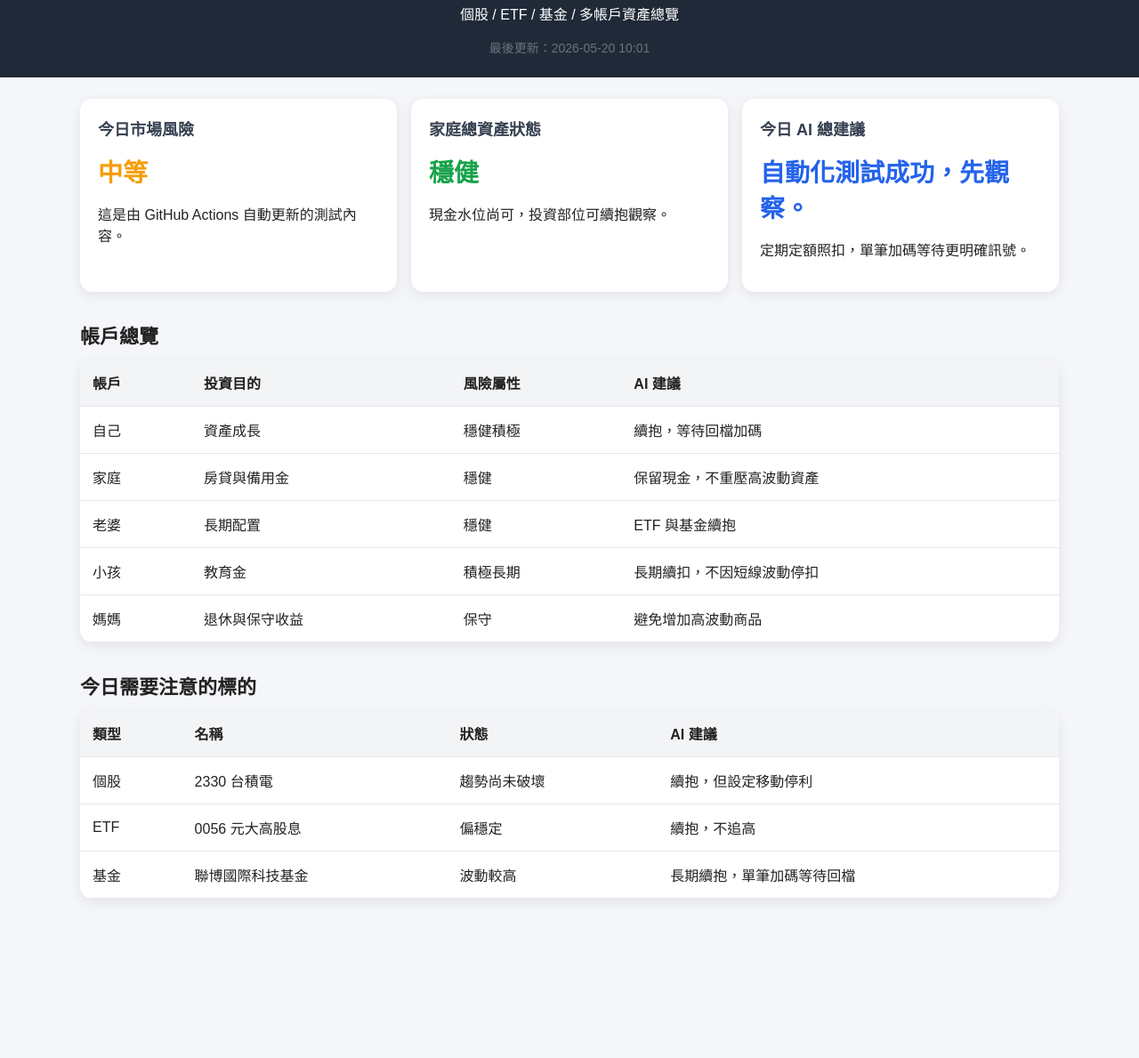
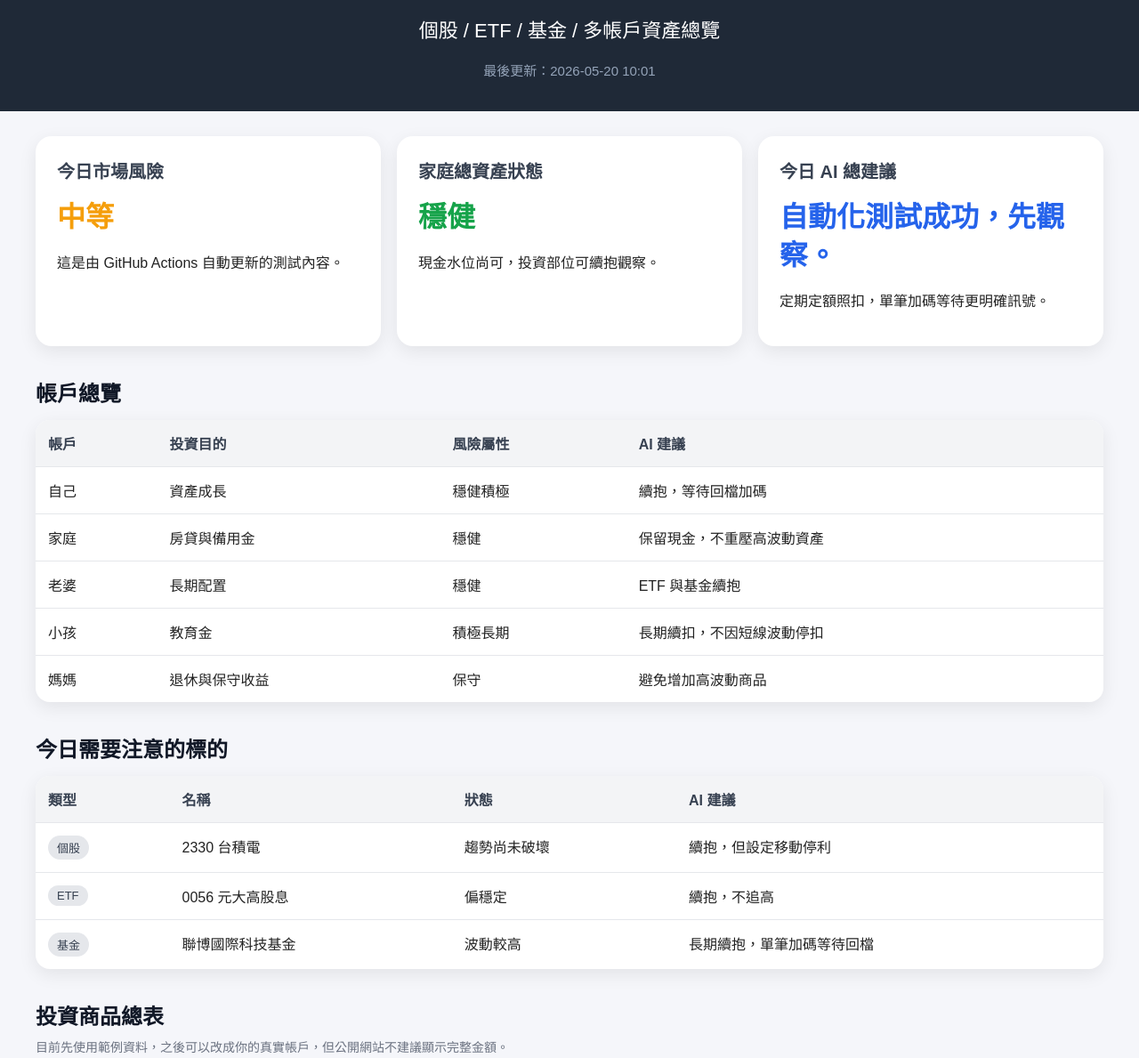
Before and after one commit to jameiman15/investment-ai-dashboard, a plain HTML site: page index.html in a window 1280 px wide. Shown: the part 110-1299 px from the top of the page at 89% size. Before the commit the page ends 1144 px from the top, so only its background shows below. Drawn offline with Linux system fonts and the light colour scheme.

Commit message:
Update index.html

```diff
--- a/index.html
+++ b/index.html
@@ -14,35 +14,44 @@
     header {
       background: #1f2937;
       color: white;
-      padding: 24px;
+      padding: 48px 24px 36px;
       text-align: center;
     }
+    header h1 {
+      font-size: 40px;
+      margin: 0 0 20px;
+    }
+    header p {
+      font-size: 22px;
+      margin: 0 0 20px;
+    }
     main {
-      max-width: 1100px;
-      margin: 24px auto;
-      padding: 0 16px;
+      max-width: 1200px;
+      margin: 28px auto;
+      padding: 0 16px 40px;
     }
     .grid {
       display: grid;
-      grid-template-columns: repeat(auto-fit, minmax(220px, 1fr));
-      gap: 16px;
-      margin-bottom: 24px;
+      grid-template-columns: repeat(auto-fit, minmax(260px, 1fr));
+      gap: 18px;
+      margin-bottom: 28px;
     }
     .card {
       background: white;
-      border-radius: 14px;
-      padding: 20px;
-      box-shadow: 0 4px 14px rgba(0,0,0,0.08);
+      border-radius: 18px;
+      padding: 24px;
+      box-shadow: 0 6px 20px rgba(0,0,0,0.08);
     }
     .card h2 {
       margin-top: 0;
-      font-size: 18px;
+      font-size: 20px;
       color: #374151;
     }
     .value {
-      font-size: 28px;
+      font-size: 32px;
       font-weight: bold;
-      margin: 8px 0;
+      margin: 12px 0;
+      line-height: 1.35;
     }
     .positive {
       color: #16a34a;
@@ -60,27 +69,34 @@
       width: 100%;
       border-collapse: collapse;
       background: white;
-      border-radius: 14px;
+      border-radius: 16px;
       overflow: hidden;
-      box-shadow: 0 4px 14px rgba(0,0,0,0.08);
-      margin-bottom: 24px;
+      box-shadow: 0 6px 20px rgba(0,0,0,0.08);
+      margin-bottom: 28px;
     }
     th, td {
       padding: 14px;
       border-bottom: 1px solid #e5e7eb;
       text-align: left;
+      vertical-align: top;
     }
     th {
       background: #f3f4f6;
+      color: #374151;
+      white-space: nowrap;
+    }
+    tr:last-child td {
+      border-bottom: none;
     }
     .section-title {
-      margin-top: 32px;
-      margin-bottom: 12px;
-      font-size: 22px;
+      margin-top: 34px;
+      margin-bottom: 14px;
+      font-size: 24px;
+      color: #111827;
     }
     .updated {
-      font-size: 14px;
-      color: #6b7280;
+      font-size: 15px;
+      color: #94a3b8;
       margin-top: 8px;
     }
     .error {
@@ -89,6 +105,34 @@
       padding: 16px;
       border-radius: 12px;
       margin-top: 24px;
+    }
+    .tag {
+      display: inline-block;
+      padding: 4px 10px;
+      border-radius: 999px;
+      background: #e5e7eb;
+      font-size: 13px;
+      color: #374151;
+    }
+    .note {
+      color: #6b7280;
+      font-size: 14px;
+      margin-top: -6px;
+      margin-bottom: 16px;
+    }
+    @media (max-width: 720px) {
+      header h1 {
+        font-size: 30px;
+      }
+      header p {
+        font-size: 18px;
+      }
+      table {
+        font-size: 14px;
+      }
+      th, td {
+        padding: 10px;
+      }
     }
   </style>
 </head>
@@ -112,13 +156,21 @@
       return "neutral";
     }
 
-    function renderDashboard(data) {
-      document.getElementById("updatedAt").textContent = "最後更新：" + data.updated_at;
+    function formatNumber(value) {
+      if (value === null || value === undefined || value === "") return "-";
+      if (typeof value === "number") {
+        return value.toLocaleString("zh-TW");
+      }
+      return value;
+    }
 
-      const riskClass = getRiskClass(data.market.risk_level);
-      const familyClass = getRiskClass(data.family_status.status);
+    function renderDashboard(report, portfolio) {
+      document.getElementById("updatedAt").textContent = "最後更新：" + report.updated_at;
 
-      const accountsRows = data.accounts.map(account => `
+      const riskClass = getRiskClass(report.market.risk_level);
+      const familyClass = getRiskClass(report.family_status.status);
+
+      const accountsRows = report.accounts.map(account => `
         <tr>
           <td>${account.name}</td>
           <td>${account.goal}</td>
@@ -127,12 +179,26 @@
         </tr>
       `).join("");
 
-      const watchlistRows = data.watchlist.map(item => `
+      const watchlistRows = report.watchlist.map(item => `
         <tr>
-          <td>${item.type}</td>
+          <td><span class="tag">${item.type}</span></td>
           <td>${item.name}</td>
           <td>${item.status}</td>
           <td>${item.advice}</td>
+        </tr>
+      `).join("");
+
+      const holdingsRows = portfolio.holdings.map(item => `
+        <tr>
+          <td>${item.account}</td>
+          <td><span class="tag">${item.type}</span></td>
+          <td>${item.symbol || "-"}</td>
+          <td>${item.name}</td>
+          <td>${item.currency}</td>
+          <td>${formatNumber(item.quantity)}</td>
+          <td>${formatNumber(item.avg_cost)}</td>
+          <td>${item.purpose}</td>
+          <td>${item.strategy}</td>
         </tr>
       `).join("");
 
@@ -140,19 +206,19 @@
         <div class="grid">
           <div class="card">
             <h2>今日市場風險</h2>
-            <div class="value ${riskClass}">${data.market.risk_level}</div>
-            <p>${data.market.summary}</p>
+            <div class="value ${riskClass}">${report.market.risk_level}</div>
+            <p>${report.market.summary}</p>
           </div>
 
           <div class="card">
             <h2>家庭總資產狀態</h2>
-            <div class="value ${familyClass}">${data.family_status.status}</div>
-            <p>${data.family_status.summary}</p>
+            <div class="value ${familyClass}">${report.family_status.status}</div>
+            <p>${report.family_status.summary}</p>
           </div>
 
           <div class="card">
             <h2>今日 AI 總建議</h2>
-            <div class="value neutral">${data.market.overall_advice}</div>
+            <div class="value neutral">${report.market.overall_advice}</div>
             <p>定期定額照扣，單筆加碼等待更明確訊號。</p>
           </div>
         </div>
@@ -186,22 +252,46 @@
             ${watchlistRows}
           </tbody>
         </table>
+
+        <h2 class="section-title">投資商品總表</h2>
+        <p class="note">目前先使用範例資料，之後可以改成你的真實帳戶，但公開網站不建議顯示完整金額。</p>
+        <table>
+          <thead>
+            <tr>
+              <th>帳戶</th>
+              <th>類型</th>
+              <th>代號</th>
+              <th>商品名稱</th>
+              <th>幣別</th>
+              <th>數量</th>
+              <th>成本 / 本金</th>
+              <th>投資目的</th>
+              <th>策略</th>
+            </tr>
+          </thead>
+          <tbody>
+            ${holdingsRows}
+          </tbody>
+        </table>
       `;
     }
 
-    fetch("data/report.json")
-      .then(response => {
-        if (!response.ok) {
-          throw new Error("無法讀取 data/report.json");
-        }
+    Promise.all([
+      fetch("data/report.json").then(response => {
+        if (!response.ok) throw new Error("無法讀取 data/report.json");
+        return response.json();
+      }),
+      fetch("data/portfolio.json").then(response => {
+        if (!response.ok) throw new Error("無法讀取 data/portfolio.json");
         return response.json();
       })
-      .then(data => renderDashboard(data))
+    ])
+      .then(([report, portfolio]) => renderDashboard(report, portfolio))
       .catch(error => {
         document.getElementById("app").innerHTML = `
           <div class="error">
             資料載入失敗：${error.message}<br>
-            請確認 data/report.json 是否已建立，且 JSON 格式正確。
+            請確認 data/report.json 與 data/portfolio.json 是否已建立，且 JSON 格式正確。
           </div>
         `;
       });
```
